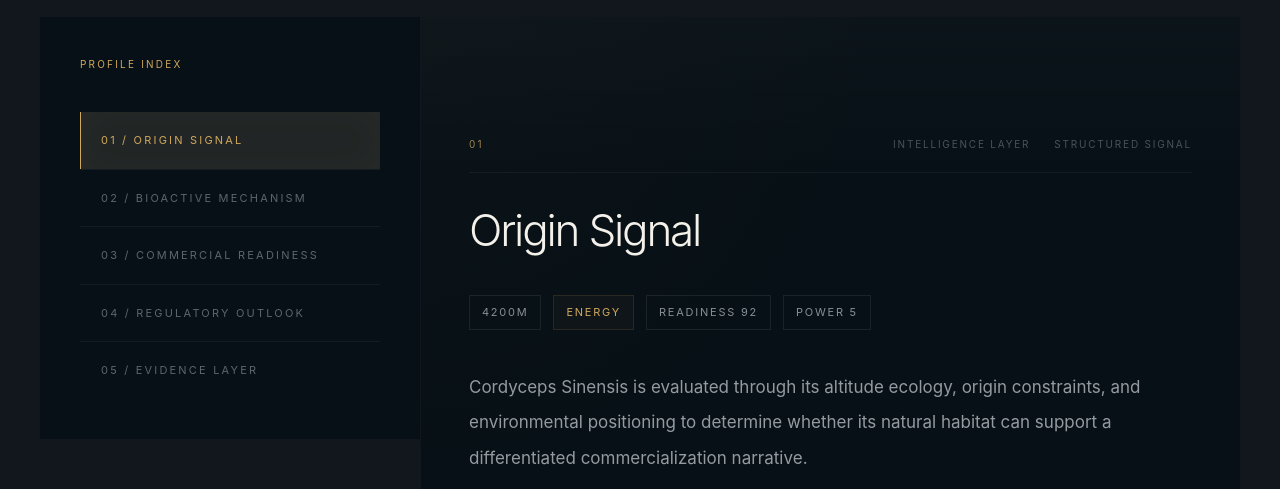
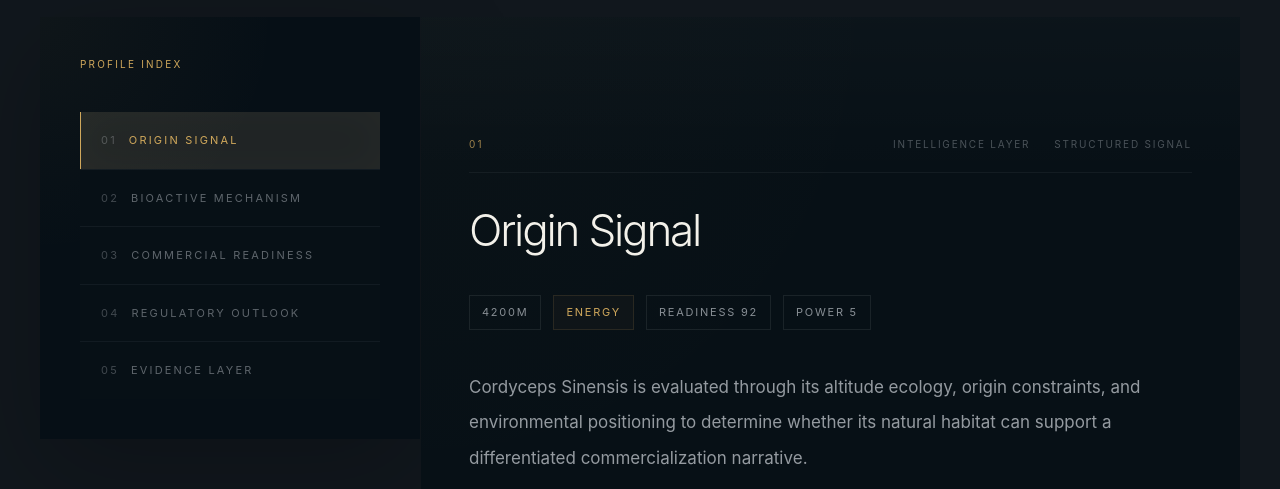
Before and after one commit to 0xMinority/polarherb-v1, a Next.js app: page /herbs/cordyceps-sinensis in a window 1280 px wide. Shown: the part 1163-1652 px from the top of the page. Built offline with nearby package versions, Linux system fonts and the light colour scheme.

Commit message:
Refine herb detail sidebar navigation system

```diff
--- a/src/components/herb-detail/SidebarNav.tsx
+++ b/src/components/herb-detail/SidebarNav.tsx
@@ -1,6 +1,6 @@
 "use client";
 
-import { useEffect, useState } from "react";
+import { useEffect, useMemo, useState } from "react";
 import { getDomainColor } from "../../lib/domain-colors";
 import type { HerbDomain } from "../../types/herb";
 
@@ -9,36 +9,39 @@ interface SidebarNavProps {
     domain: HerbDomain;
 }
 
-export function SidebarNav({
-    sections,
-    domain,
-}: SidebarNavProps) {
+const toSectionId = (section: string) => section.toLowerCase().replace(/\s+/g, "-");
+
+export function SidebarNav({ sections, domain }: SidebarNavProps) {
+    const domainColor = getDomainColor(domain);
+    const sectionIds = useMemo(() => sections.map(toSectionId), [sections]);
     const [activeSection, setActiveSection] = useState(sections[0]);
 
     useEffect(() => {
+        if (!sections.length) return;
+
         const observer = new IntersectionObserver(
             (entries) => {
-                entries.forEach((entry) => {
-                    if (!entry.isIntersecting) return;
+                const visibleEntry = entries
+                    .filter((entry) => entry.isIntersecting)
+                    .sort((a, b) => b.intersectionRatio - a.intersectionRatio)[0];
 
-                    const section = sections.find(
-                        (item) =>
-                            item.toLowerCase().replace(/\s+/g, "-") === entry.target.id
+                if (!visibleEntry) return;
+
+                const activeIndex = sectionIds.findIndex(
+                    (id) => id === visibleEntry.target.id
                 );
 
-                    if (section) {
-                        setActiveSection(section);
+                if (activeIndex >= 0) {
+                    setActiveSection(sections[activeIndex]);
                 }
-                });
             },
             {
-                rootMargin: "-30% 0px -55% 0px",
-                threshold: 0,
+                rootMargin: "-28% 0px -58% 0px",
+                threshold: [0, 0.12, 0.24, 0.4],
             }
         );
 
-        sections.forEach((section) => {
-            const id = section.toLowerCase().replace(/\s+/g, "-");
+        sectionIds.forEach((id) => {
             const element = document.getElementById(id);
 
             if (element) {
@@ -47,49 +50,59 @@ export function SidebarNav({
         });
 
         return () => observer.disconnect();
-    }, [sections]);
+    }, [sections, sectionIds]);
 
     return (
-        <aside className="bg-[#071016] p-10 lg:sticky lg:top-10 lg:self-start">
+        <aside className="relative overflow-hidden bg-[#071016]/96 p-5 shadow-[0_32px_100px_rgba(0,0,0,0.22)] backdrop-blur-sm md:p-7 lg:sticky lg:top-10 lg:self-start xl:p-10">
+            <div
+                className="pointer-events-none absolute inset-0 opacity-70"
+                style={{
+                    background: `radial-gradient(circle at top left, ${domainColor}10, transparent 42%)`,
+                }}
+            />
+
+            <div className="relative z-10">
                 <p
                     className="text-[10px] uppercase tracking-[0.22em]"
-                style={{ color: getDomainColor(domain) }}
+                    style={{ color: domainColor }}
                 >
                     Profile Index
                 </p>
 
-            <div className="mt-10 space-y-[1px] bg-white/[0.05]">
+                <div className="mt-6 max-h-[420px] space-y-[1px] overflow-y-auto bg-white/[0.05] md:mt-8 lg:max-h-[calc(100vh-160px)] xl:mt-10">
                     {sections.map((section, index) => {
                         const isActive = activeSection === section;
+                        const sectionId = sectionIds[index];
 
                         return (
                             <a
-                            href={`#${section.toLowerCase().replace(/\s+/g, "-")}`}
+                                href={`#${sectionId}`}
                                 key={section}
-                            className="block px-5 py-5 text-[11px] uppercase tracking-[0.2em] transition-all duration-300"
+                                className="group block px-4 py-4 text-[10px] uppercase tracking-[0.18em] transition-all duration-300 md:px-5 md:py-5 md:text-[11px] md:tracking-[0.2em]"
                                 style={{
-                                background: isActive
-                                    ? `${getDomainColor(domain)}12`
-                                    : "#071016",
-
+                                    background: isActive ? `${domainColor}12` : "#071016",
                                     color: isActive
-                                    ? getDomainColor(domain)
+                                        ? domainColor
                                         : "rgba(215,220,226,0.42)",
-
                                     borderLeft: isActive
-                                    ? `1px solid ${getDomainColor(domain)}`
+                                        ? `1px solid ${domainColor}`
                                         : "1px solid transparent",
-
                                     boxShadow: isActive
-                                    ? `inset 0 0 40px ${getDomainColor(domain)}08`
+                                        ? `inset 0 0 40px ${domainColor}08`
                                         : "none",
                                 }}
                             >
-                            {String(index + 1).padStart(2, "0")} / {section}
+                                <span className="mr-3 text-[#D7DCE2]/28">
+                                    {String(index + 1).padStart(2, "0")}
+                                </span>
+                                <span className="transition-colors duration-300 group-hover:text-[#F3F1EA]">
+                                    {section}
+                                </span>
                             </a>
                         );
                     })}
                 </div>
+            </div>
         </aside>
     );
 }
```
Lines whose indentation alone changed are shown as unchanged.
